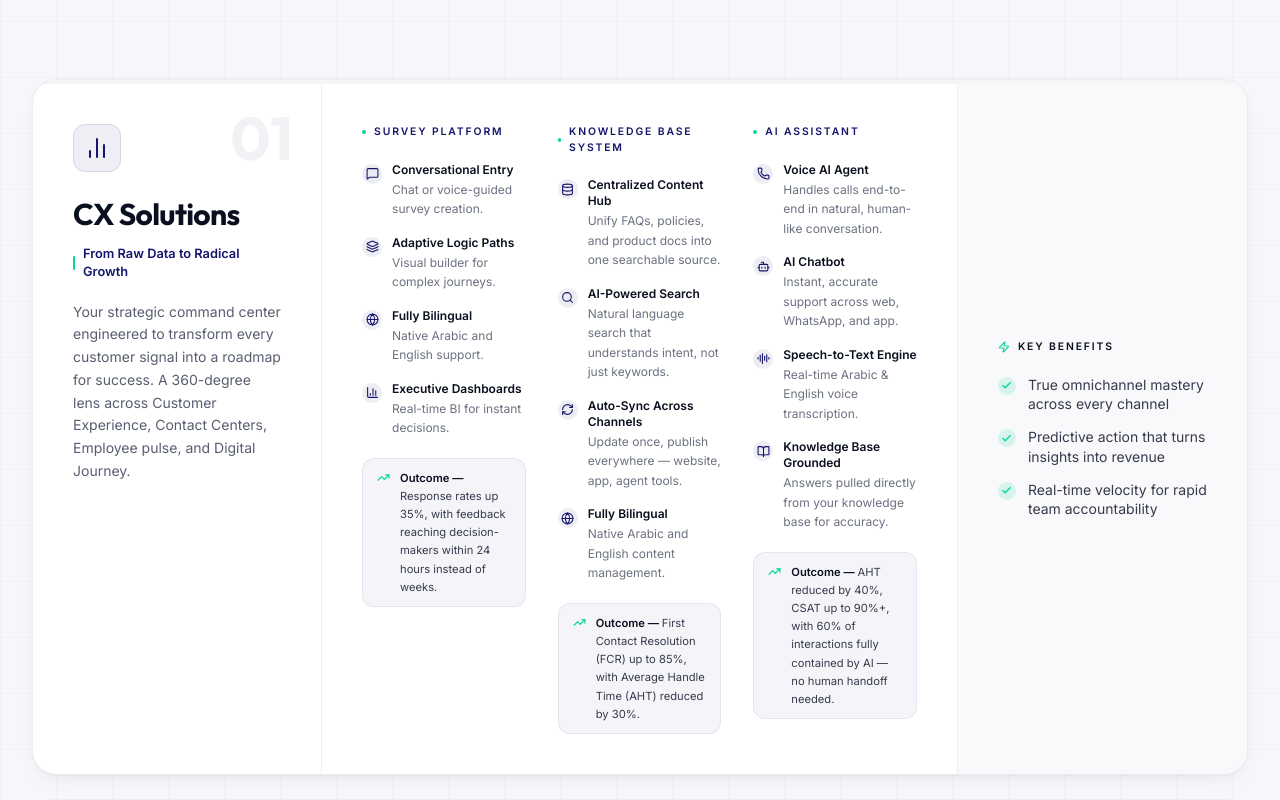
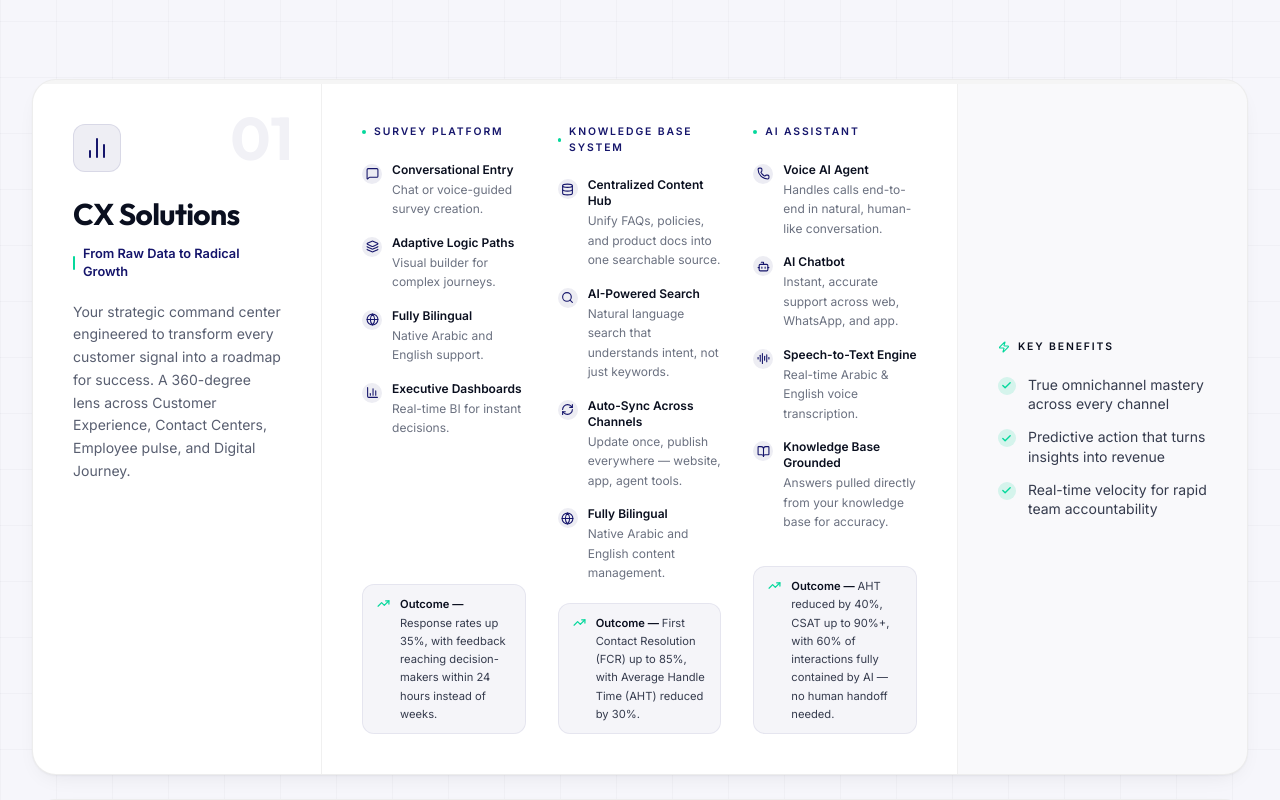
Before and after one commit to sprintxdevzz/Sprintxdev-landing-page, a Next.js app: page / in a window 1280 px wide. Shown: the part 1340-2140 px from the top of the page. Built offline with nearby package versions, Linux system fonts and the light colour scheme.

Commit message:
Refactor code structure for improved readability and maintainability

```diff
--- a/components/Solutions.tsx
+++ b/components/Solutions.tsx
@@ -252,7 +252,7 @@ export const Solutions: React.FC = () => {
                 <div className="p-8 md:p-10">
                   <div className="grid gap-x-8 gap-y-8 sm:grid-cols-2 xl:grid-cols-3">
                     {sol.sections.map((sec, sIdx) => (
-                      <div key={sIdx}>
+                      <div key={sIdx} className="flex flex-col">
                         <p className="flex items-center gap-2 text-brand-primary font-semibold text-[0.65rem] uppercase tracking-[0.18em] mb-4">
                           <span className="h-1 w-1 rounded-full bg-brand-secondary" />
                           {sec.name}
@@ -274,12 +274,14 @@ export const Solutions: React.FC = () => {
                           ))}
                         </div>
                         {sec.outcome && (
-                          <div className="mt-3.5 flex gap-2.5 rounded-[var(--radius-sm)] bg-brand-primary/[0.04] border border-brand-primary/[0.07] px-3.5 py-2.5">
-                            <TrendingUp size={13} strokeWidth={2.25} className="mt-0.5 text-brand-secondary shrink-0" />
-                            <p className="text-[0.7rem] leading-relaxed text-ink-700">
-                              <span className="font-semibold text-ink">Outcome — </span>
-                              {sec.outcome}
-                            </p>
+                          <div className="mt-auto pt-3.5">
+                            <div className="flex gap-2.5 rounded-[var(--radius-sm)] bg-brand-primary/[0.04] border border-brand-primary/[0.07] px-3.5 py-2.5">
+                              <TrendingUp size={13} strokeWidth={2.25} className="mt-0.5 text-brand-secondary shrink-0" />
+                              <p className="text-[0.7rem] leading-relaxed text-ink-700">
+                                <span className="font-semibold text-ink">Outcome — </span>
+                                {sec.outcome}
+                              </p>
+                            </div>
                           </div>
                         )}
                       </div>
```
Also changed, not shown: 1 other file (tests, documents, lock files or other folders).
